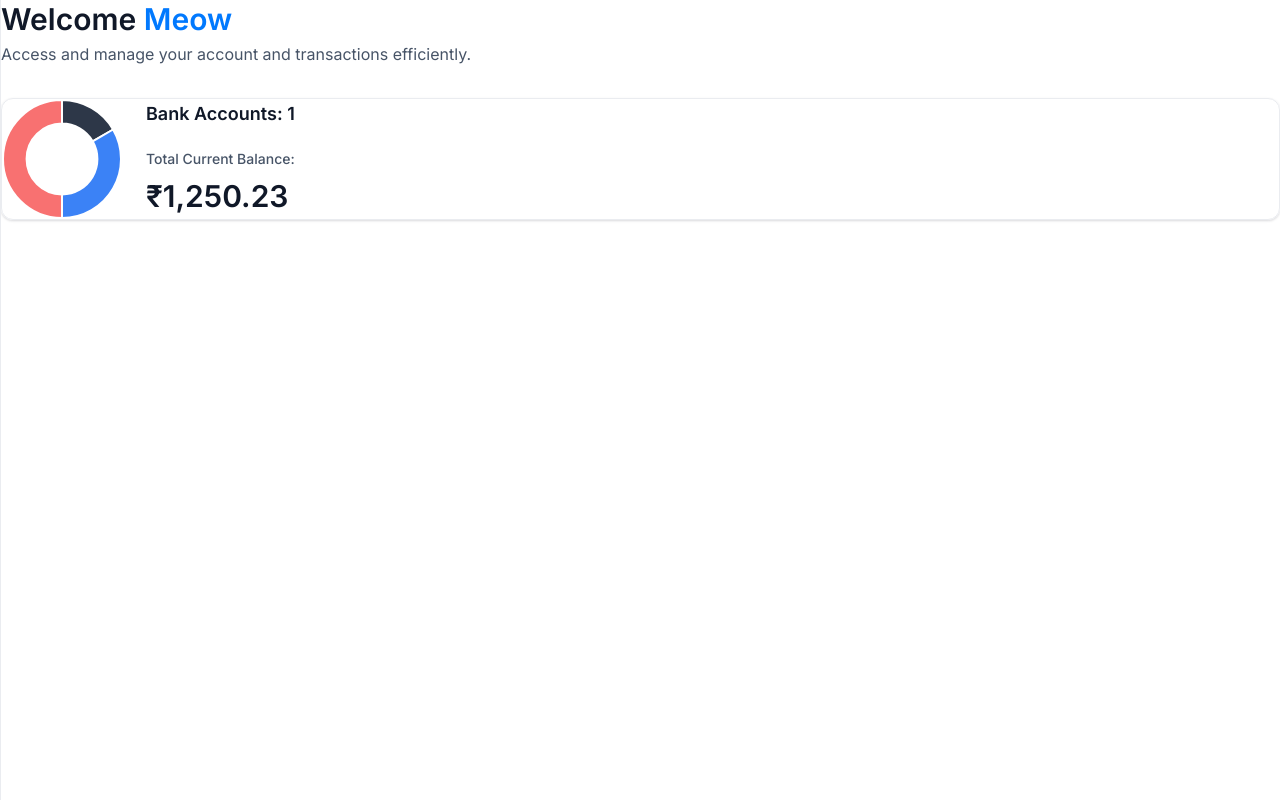
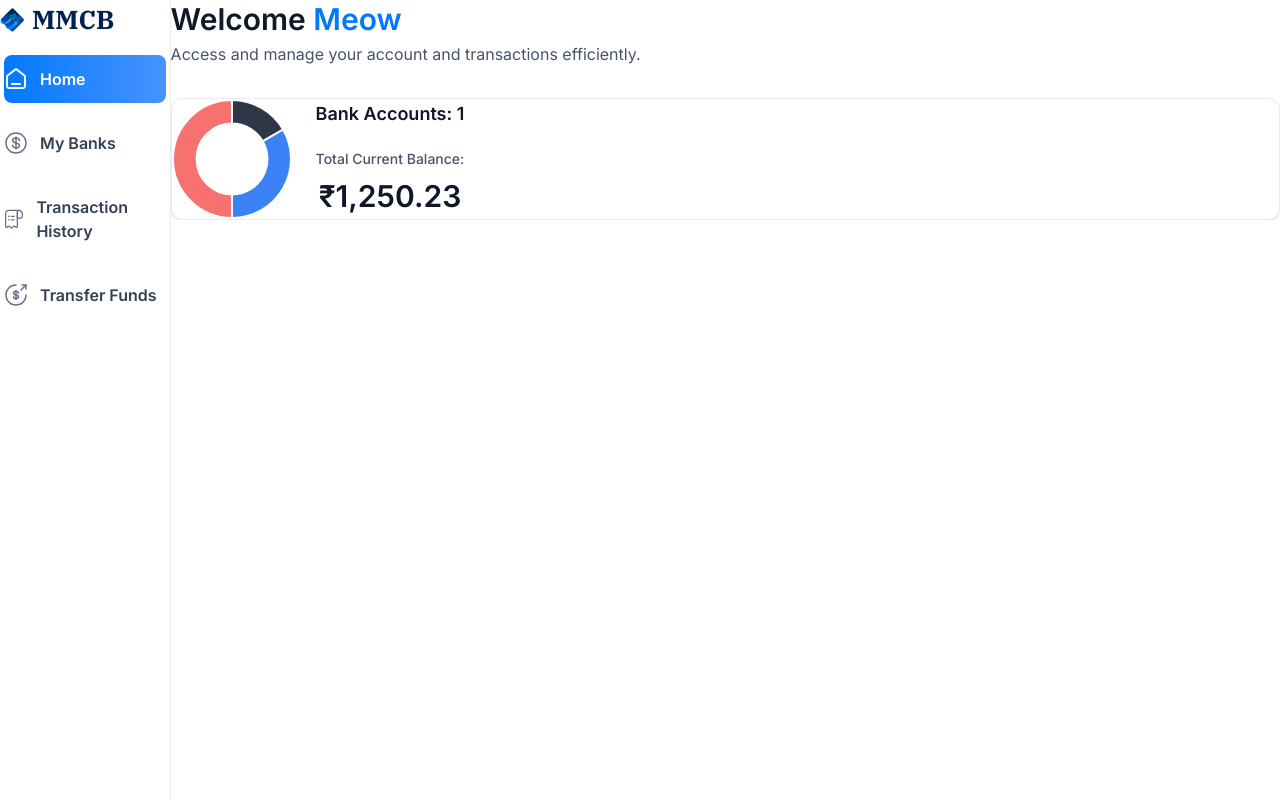
Before and after one commit to SachinyadavAug20/banking-app, a Next.js app: page / in a window 1280 px wide. Built offline with nearby package versions, Linux system fonts and the light colour scheme.

Commit message:
desktop navbar

```diff
--- a/app/(root)/layout.tsx
+++ b/app/(root)/layout.tsx
@@ -1,5 +1,7 @@
+import MobileNavbar from "@/components/MobileNavbar";
 import SideBar from "@/components/SideBar";
 import type { Metadata } from "next";
+import Image from "next/image";
 
 export const metadata: Metadata = {
   title: "Meow mega corp bank",
@@ -13,10 +15,19 @@ export const metadata: Metadata = {
 export default function RootLayout({
   children,
 }: Readonly<{ children: React.ReactNode }>) {
+  const loggedIn={firstName:"Meow",lastName:"Mega"}
   return (
     <main className="flex h-screen w-full font-inter">
-      <SideBar/>
+      <SideBar user={loggedIn}/>
+      <div className="flex size-full flex-col">
+        <div className="root-layout">
+          <Image src="/icons/logo.svg" width={30} height={30} alt="logo" />
+          <div>
+            <MobileNavbar user={loggedIn} />
+          </div>
+        </div>
       {children}
+      </div>
     </main>
   );
 }
--- a/components/AnimatedCounter.tsx
+++ b/components/AnimatedCounter.tsx
@@ -2,9 +2,7 @@ import CountUp from "react-countup"
 
 const AnimatedCounter = ({amount}:{amount:number}) => {
   return (
-    <div className="w-full">
       <CountUp end={amount} decimal="." decimals={2} prefix="₹" />
-    </div>
   )
 }
 
--- a/components/SideBar.tsx
+++ b/components/SideBar.tsx
@@ -1,9 +1,52 @@
+"use client";
+import { sidebarLinks } from "@/constants";
+import Image from "next/image";
+import Link from "next/link";
+import { usePathname } from "next/navigation";
 
 const SideBar = () => {
+  const pathname = usePathname();
   return (
     <section className="sidebar">
+      <nav className="flex flex-col gap-4">
+        <Link href="/" className="mb-12 cursor-pointer flex items-center gap-2">
+          <Image
+            src={"/icons/logo.svg"}
+            width={34}
+            height={34}
+            alt={"logo"}
+            className="size-6 max-xl:size-14"
+          />
+          <h1 className="sidebar-logo">MMCB</h1>
+        </Link>
+        {sidebarLinks.map((i) => {
+          const isActive =
+            pathname === i.route || pathname.startsWith(`${i.route}/`);
+          return (
+            <Link
+              href={i.route}
+              key={i.label}
+              className={`sidebar-link mx-1! py-3! ${isActive ? "bg-bank-gradient" : ""}`}
+            >
+              <div className="relative size-6">
+                <Image
+                  src={i.imgURL}
+                  alt={i.label}
+                  fill
+                  className={isActive ? "brightness-[3] invert-0" : ""}
+                />
+              </div>
+              <p className={`sidebar-label ${isActive ? "text-white!" : ""}`}>
+                {i.label}
+              </p>
+            </Link>
+          );
+        })}
+        USER
+      </nav>
+      FOOTER
     </section>
-  )
-}
+  );
+};
 
-export default SideBar
+export default SideBar;
```
